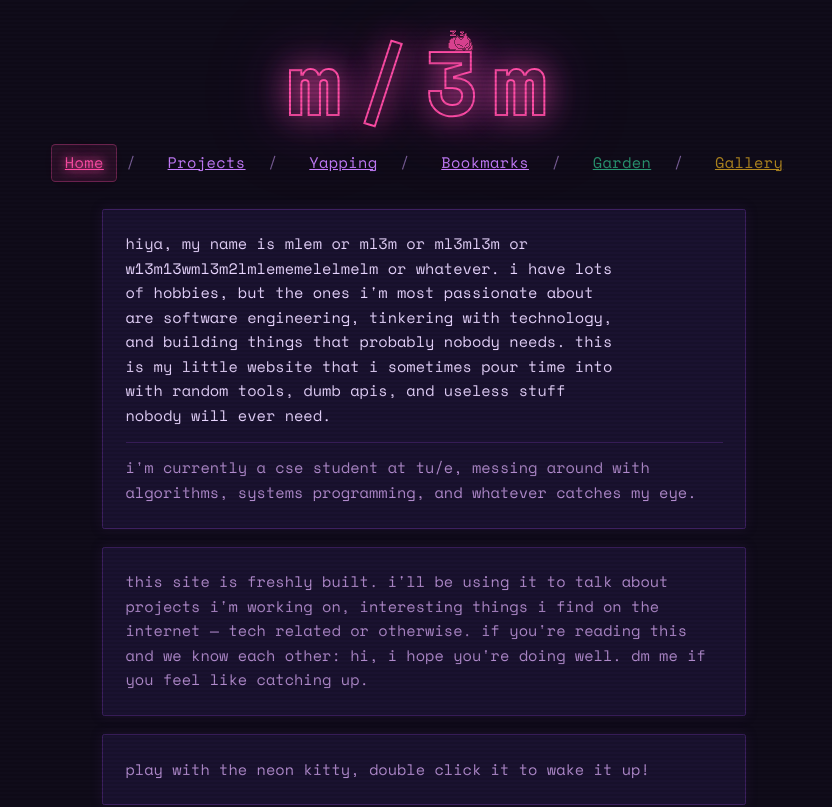
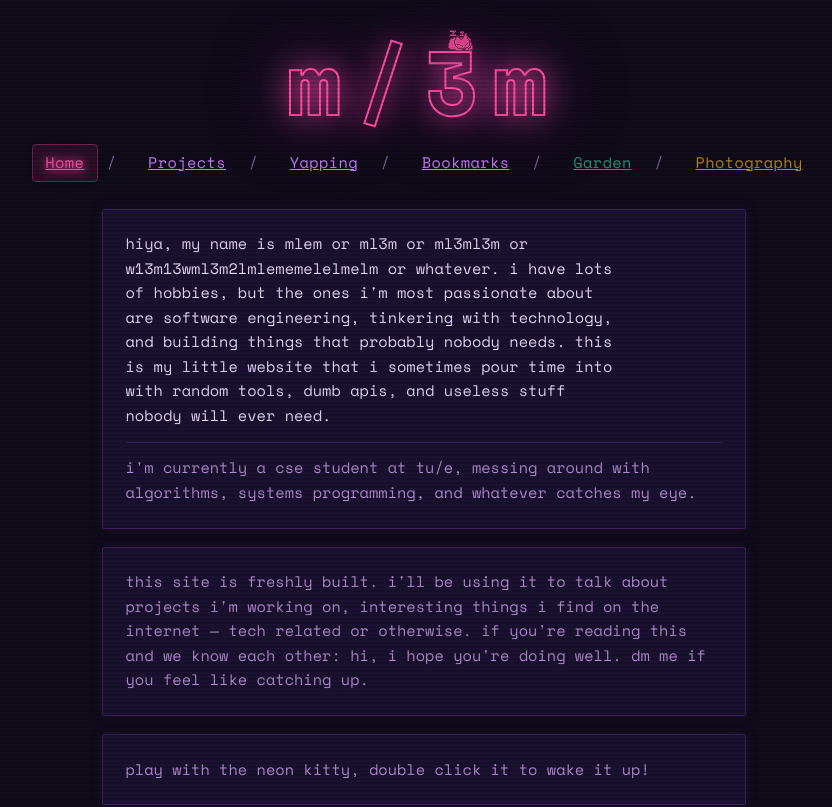
Before and after one commit to ml3m/ml3m.github.io, a Next.js app: page / in a window 1280 px wide. Shown: the top 807 px of the page, without its empty margins (216-1048 px from the left). Built offline with nearby package versions, Linux system fonts and the light colour scheme.

Commit message:
feat(photography): rename Gallery page to Photography

```diff
--- a/app/gallery/page.tsx
+++ b/app/photography/page.tsx
@@ -4,7 +4,7 @@ import { getGalleryPhotos } from "@/lib/gallery-server";
 import AnimatedSection from "@/components/ui/AnimatedSection";
 
 export const metadata: Metadata = {
-  title: "Gallery",
+  title: "Photography",
   description: "A curated collection of photos.",
 };
 
@@ -16,7 +16,7 @@ export default async function GalleryPage() {
       <AnimatedSection>
         <div className="mb-10 text-center">
           <h1 className="text-3xl font-bold text-neon-pink glow-pink mb-4">
-            Gallery
+            Photography
           </h1>
         </div>
 
--- a/app/sitemap.ts
+++ b/app/sitemap.ts
@@ -9,7 +9,7 @@ export default function sitemap(): MetadataRoute.Sitemap {
     "/yapping",
     "/bookmarks",
     "/garden",
-    "/gallery",
+    "/photography",
     "/tools",
     "/tools/byond-ckey",
     "/tools/byte-shifter",
--- a/components/layout/Nav.tsx
+++ b/components/layout/Nav.tsx
@@ -11,7 +11,7 @@ const navLinks = [
   { title: "Yapping", href: "/yapping" },
   { title: "Bookmarks", href: "/bookmarks" },
   { title: "Garden", href: "/garden", accent: "green" as const },
-  { title: "Gallery", href: "/gallery", accent: "amber" as const },
+  { title: "Photography", href: "/photography", accent: "amber" as const },
 ];
 
 // Characters used for the scramble effect
--- a/components/ui/Scanlines.tsx
+++ b/components/ui/Scanlines.tsx
@@ -3,11 +3,11 @@
 import { usePathname } from "next/navigation";
 
 /**
- * CRT scanline overlay. Disabled on /gallery so photos display cleanly.
+ * CRT scanline overlay. Disabled on /photography so photos display cleanly.
  */
 export default function Scanlines() {
   const pathname = usePathname();
-  const isGallery = pathname === "/gallery";
+  const isGallery = pathname === "/photography";
 
   if (isGallery) return null;
 
```
